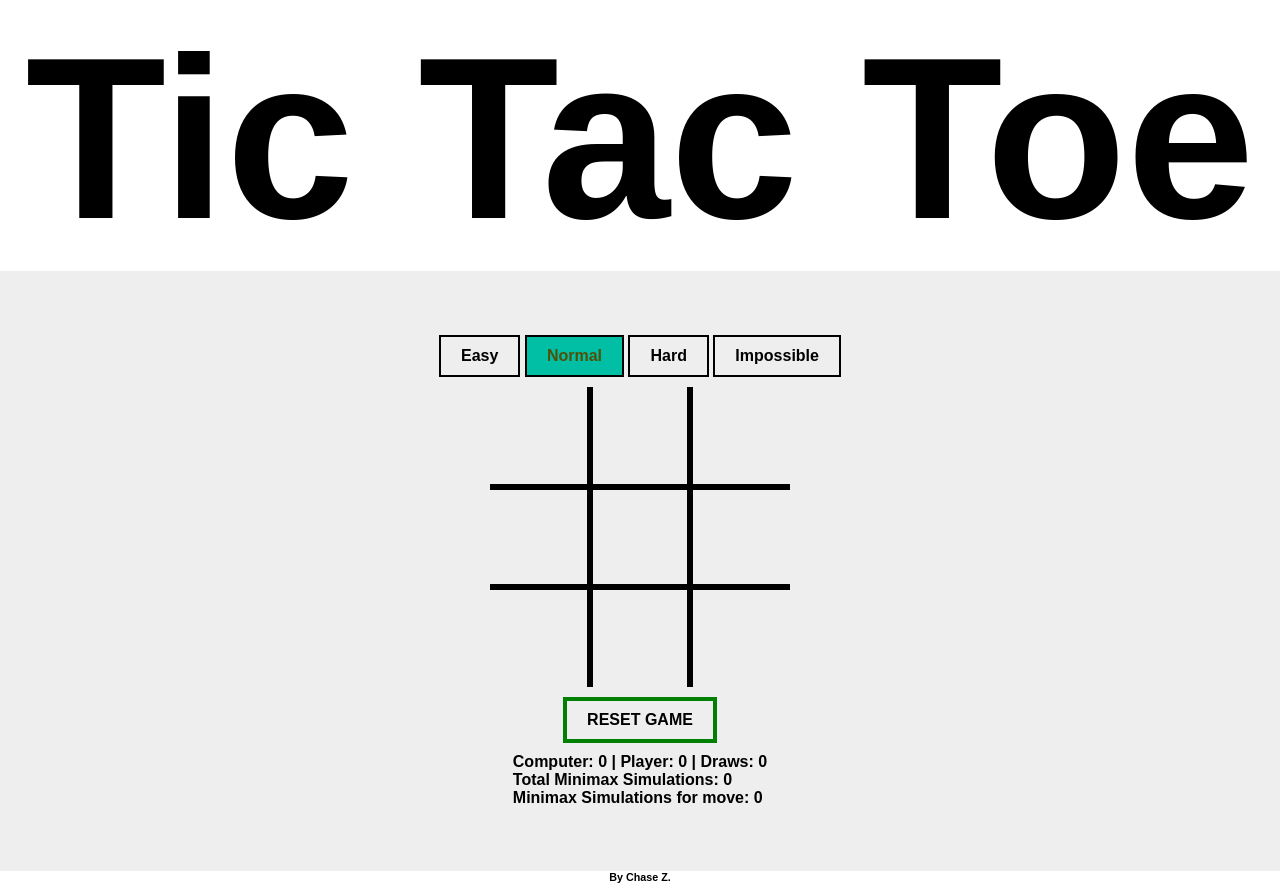
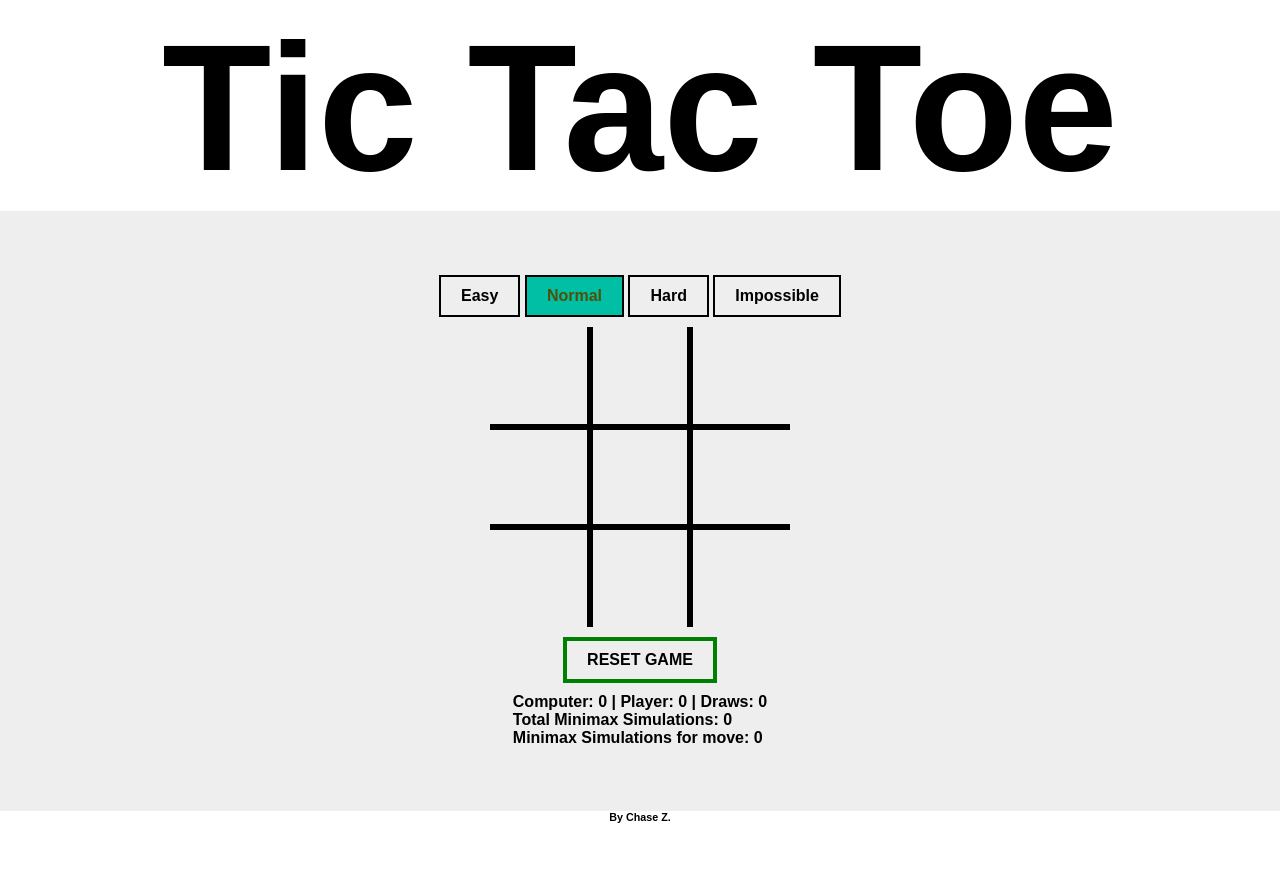
Before and after one commit to HumnResources/TicTacToe, a website: page index.html in a window 1280 px wide. After the commit the page ends 823 px from the top, so only its background shows below. Drawn offline with Linux system fonts and the light colour scheme.

Commit message:
Update index.html

```diff
--- a/index.html
+++ b/index.html
@@ -10,7 +10,7 @@
 </html>
 
 <body>
-    <h3 style="text-align: center;margin-top: 5px; font-size: 18vw;">Tic Tac Toe</h1>
+    <h3 style="text-align: center;margin-top: 5px; font-size: 14vw;">Tic Tac Toe</h1>
     <div class="container">
         <div class="difficulty">
             <button id="easy" onclick="select_difficulty('easy')">Easy</button>
```
